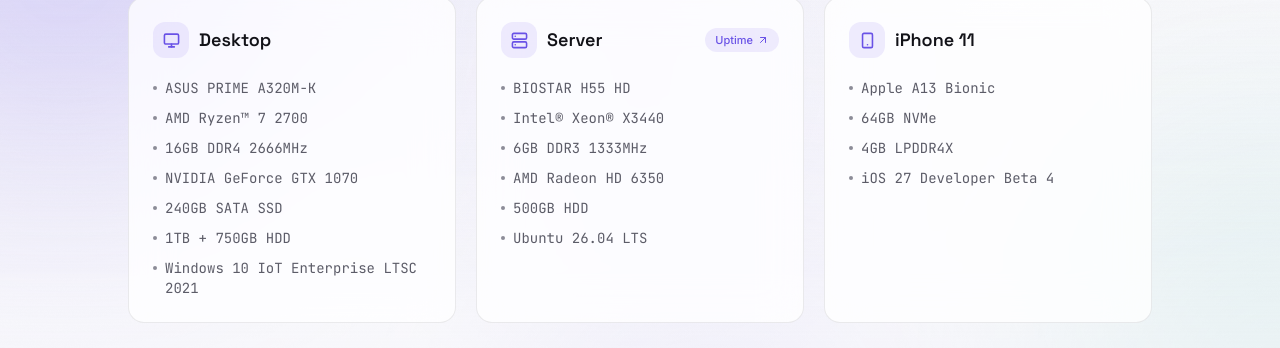
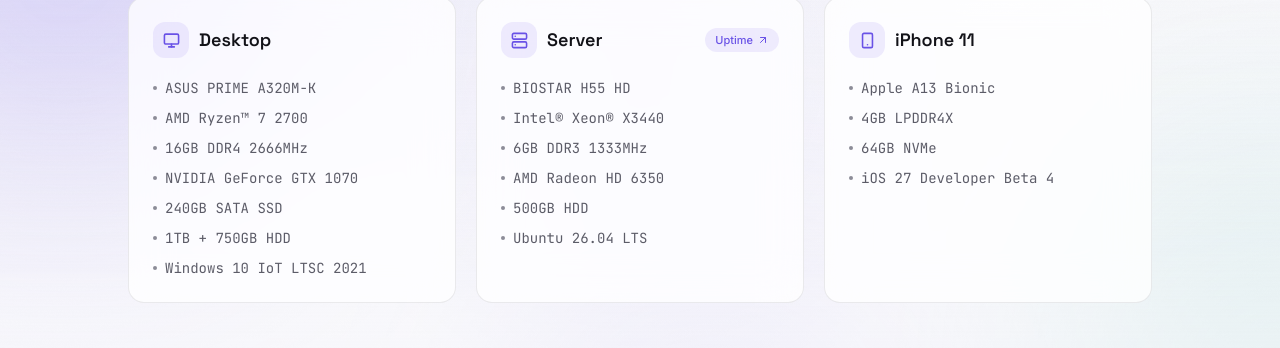
Before and after one commit to nbminh3908/nbminh3908.github.io, a React (Vite) app: page /#/devices in a window 1280 px wide. Shown: the part 209-557 px from the top of the page. Built offline with nearby package versions, Linux system fonts and the light colour scheme; no server answers.

Commit message:
Update Devices.jsx

```diff
--- a/src/pages/Devices.jsx
+++ b/src/pages/Devices.jsx
@@ -16,7 +16,7 @@
       "NVIDIA GeForce GTX 1070",
       "240GB SATA SSD",
       "1TB + 750GB HDD",
-      "Windows 10 IoT Enterprise LTSC 2021",
+      "Windows 10 IoT LTSC 2021",
     ],
   },
   {
@@ -38,8 +38,8 @@
     icon: Smartphone,
     specs: [
       "Apple A13 Bionic",
+      "4GB LPDDR4X",
       "64GB NVMe",
-      "4GB LPDDR4X",
       "iOS 27 Developer Beta 4",
     ],
   },
```
